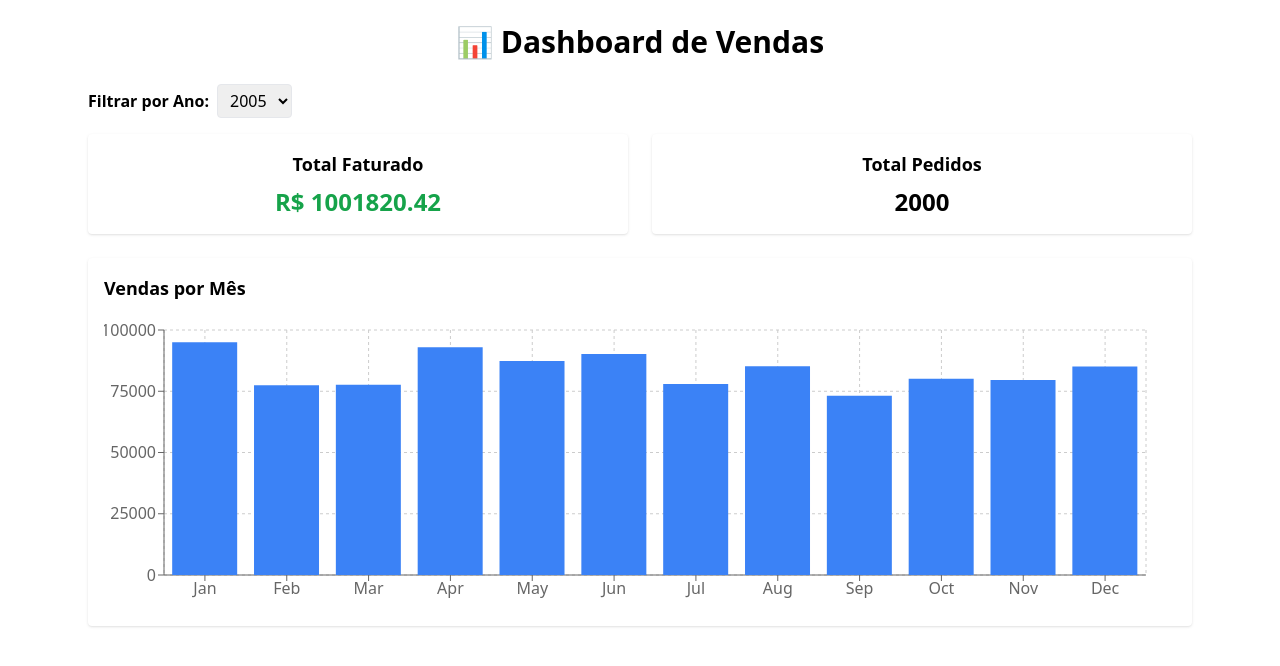
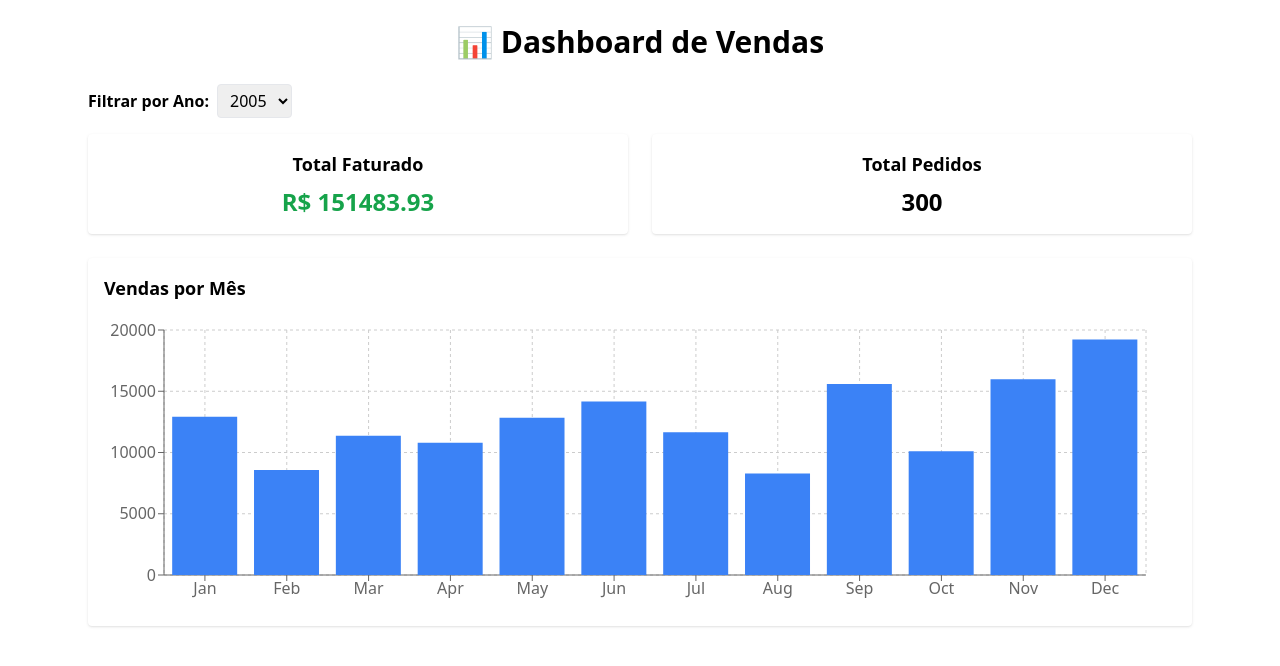
Before and after one commit to YneLys/dashboard-vendas, a React (Vite) app: page / in a window 1280 px wide. Shown: the top 666 px of the page. Built offline with nearby package versions, Linux system fonts and the light colour scheme.

Commit message:
feat: generate mock sales data spanning years 2005 to 2025 with random values

```diff
--- a/src/App.tsx
+++ b/src/App.tsx
@@ -1,11 +1,9 @@
 import React, { useState, useMemo } from 'react';
-import { generateSales, Sale } from './data/sales';
+import { generateSalesForYears, Sale } from './data/sales';
 import YearFilter from './components/YearFilter';
 import SalesBarChart from './components/SalesBarChart';
 
-
 const AVAILABLE_YEARS = Array.from({ length: 2025 - 2005 + 1 }, (_, i) => 2005 + i);
-
 
 function monthName(monthIndex: number): string {
   return ['Jan', 'Feb', 'Mar', 'Apr', 'May', 'Jun', 'Jul', 'Aug', 'Sep', 'Oct', 'Nov', 'Dec'][monthIndex];
@@ -13,7 +11,7 @@ function monthName(monthIndex: number): string {
 
 const App: React.FC = () => {
   const [year, setYear] = useState<number>(AVAILABLE_YEARS[0]);
-  const [sales] = useState<Sale[]>(() => generateSales(year, 2000));
+  const [sales] = useState<Sale[]>(() => generateSalesForYears(2005, 2025, 300));
 
   // Filtra vendas do ano selecionado
   const filteredSales = useMemo(() => {
--- a/src/data/sales.ts
+++ b/src/data/sales.ts
@@ -1,11 +1,11 @@
+import { v4 as uuid } from 'uuid';
+
 export interface Sale {
   id: string;
   date: string; // ISO string
   category: string;
   amount: number;
 }
-
-import { v4 as uuid } from 'uuid';
 
 const categories = ['Eletrônicos', 'Roupas', 'Alimentos', 'Brinquedos', 'Livros'];
 
@@ -20,9 +20,11 @@ function randomAmount() {
   return +(Math.random() * 1000).toFixed(2);
 }
 
-export function generateSales(year: number, count = 1000): Sale[] {
+// Gera vendas para cada ano no intervalo [startYear, endYear]
+export function generateSalesForYears(startYear: number, endYear: number, countPerYear = 500): Sale[] {
   const sales: Sale[] = [];
-  for (let i = 0; i < count; i++) {
+  for (let year = startYear; year <= endYear; year++) {
+    for (let i = 0; i < countPerYear; i++) {
       sales.push({
         id: uuid(),
         date: randomDate(year),
@@ -30,5 +32,6 @@ export function generateSales(year: number, count = 1000): Sale[] {
         amount: randomAmount(),
       });
     }
+  }
   return sales;
 }
```
Also changed, not shown: 2 other files (tests, documents, lock files or other folders). Lines whose indentation alone changed are shown as unchanged.
